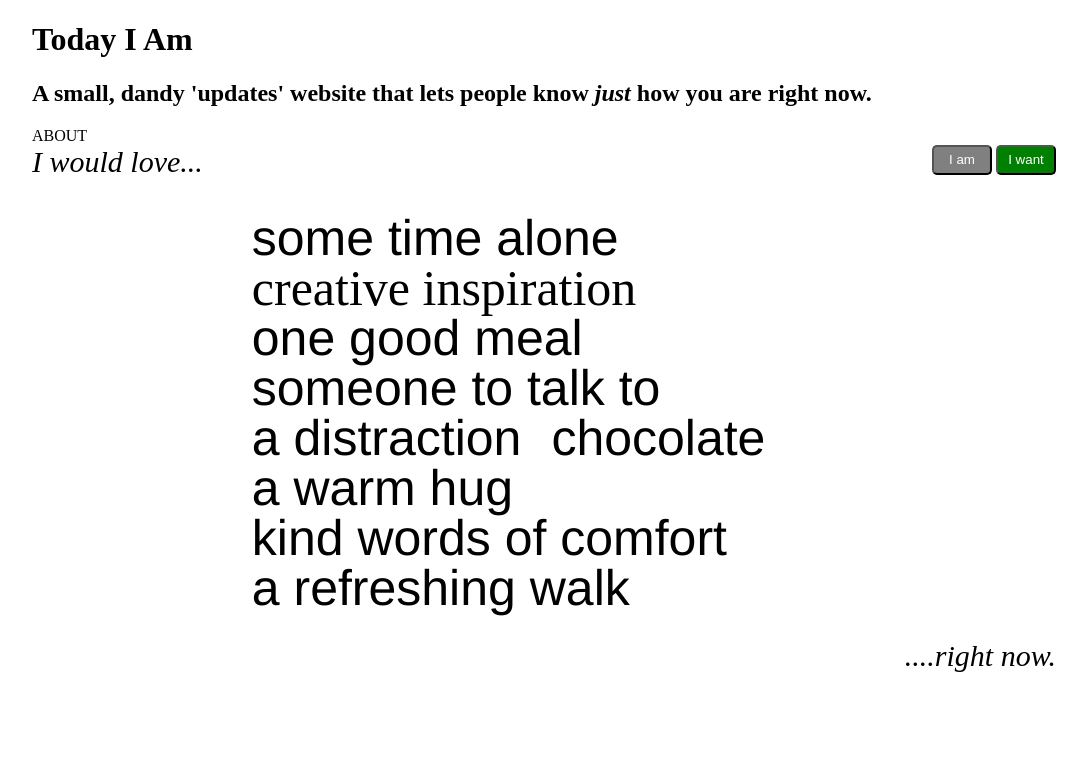
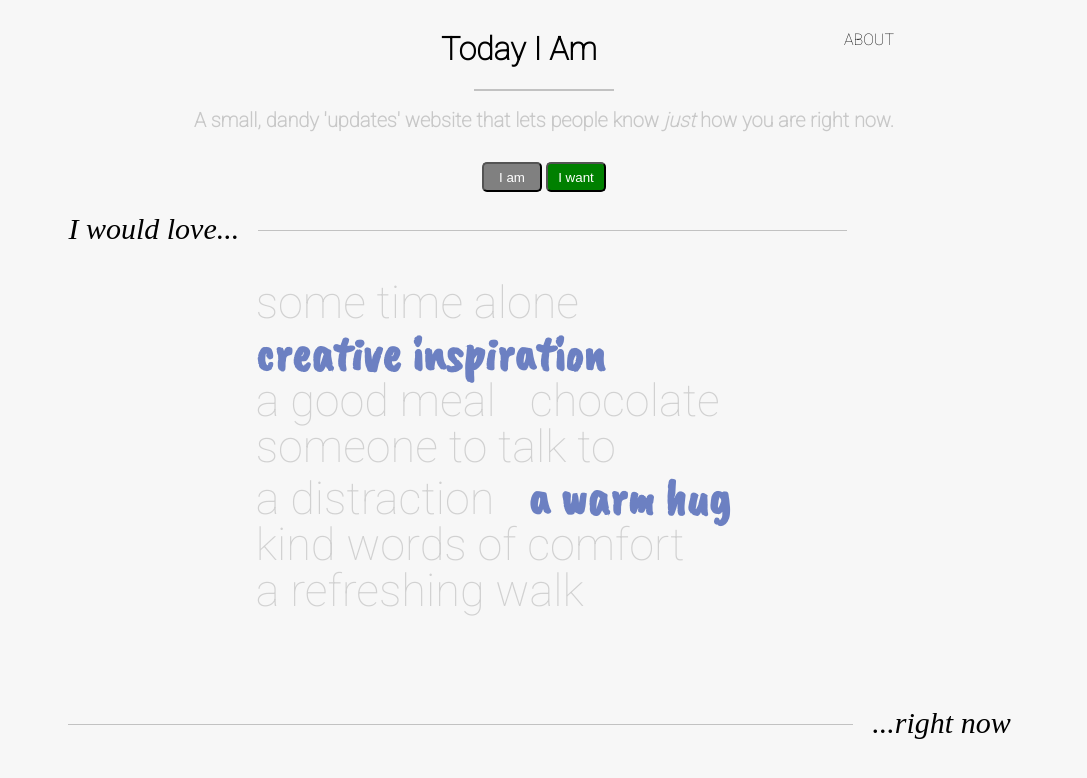
Before and after one commit to haesookim/today-i-am, a plain HTML site: page index.html in a window 1280 px wide. Both pictures are taken after a click on the button "I want". Shown: the whole page, without its empty margins (96-1183 px from the left). Drawn offline with nearby package versions, Linux system fonts and the light colour scheme.

Commit message:
improved design, added fonts and colors

```diff
--- a/index.html
+++ b/index.html
@@ -6,15 +6,18 @@
         content="A small, dandy 'updates' website that lets people know just how you are right now.">
     <meta charset="utf-8">
     <link href="style.css" type="text/css" rel="stylesheet">
+    <link href="https://fonts.googleapis.com/css?family=Caveat+Brush|Roboto:100" rel="stylesheet">
     <html dir="ltr">
 </head>
 
 <body>
     <header>
+        <div class="navigation"><div class="about">ABOUT</div></div>
+
         <h1>Today I Am</h1>
+        <hr>
         <h2>A small, dandy 'updates' website that lets people know <i>just</i> how you are right now.</h2>
 
-        <div class="about">ABOUT</div>
     </header>
 
     <main>
@@ -23,7 +26,10 @@
             <button id="request-button" onclick="showRequest()">I want</button>
         </div>
         <div class="container" id="status">
-            <div class="starter"><em>I am...</em></div>
+            <div class="starter-wrap">
+                <div class="starter"><em>I am...</em></div>
+                <hr>
+            </div>
 
             <div class="description">
                 <div class="word-choice">happy</div>
@@ -39,21 +45,28 @@
             </div>
         </div>
         <div class="container" id="request">
-            <div class="starter"><em>I would love...</em></div>
+            <div class="starter-wrap">
+                <div class="starter"><em>I would love...</em></div>
+                <hr>
+            </div>
+
 
             <div class="description">
                 <div class="word-choice">some time alone</div>
                 <div class="word-choice active">creative inspiration</div>
-                <div class="word-choice">one good meal</div>
+                <div class="word-choice">a good meal</div>
+                <div class="word-choice">chocolate</div>
                 <div class="word-choice">someone to talk to</div>
                 <div class="word-choice">a distraction</div>
-                <div class="word-choice">chocolate</div>
-                <div class="word-choice">a warm hug</div>
+                <div class="word-choice active">a warm hug</div>
                 <div class="word-choice">kind words of comfort</div>
                 <div class="word-choice">a refreshing walk</div>
             </div>
 
-            <div class="end">....right now.</div>
+            <div class="end-wrap">
+                <hr>
+                <div class="end"><em>...right now</em></div>
+            </div>
         </div>
     </main>
 
--- a/style.css
+++ b/style.css
@@ -1,10 +1,45 @@
 body{
+    background-color: rgb(247, 247, 247);
+}
+
+main{
     width: 80%;
     margin: 0 auto;
 }
 
+header{
+    font-family: 'Roboto', sans-serif;
+    text-align: center;
+    margin: 30px auto;
+    width: fit-content;
+}
+
+.navigation{
+    width: 100%;
+    height: fit-content;
+}
+
+h2{
+    font-size: 20px;
+    color: rgb(200,200,200);
+}
+
+hr{
+    width: 20%;
+    background-color: rgb(194, 194, 194);
+    border: none;
+    height: 2px;
+}
+
+.about{
+    float: right;
+}
+
 .button-wrapper{
-    float: right;
+    width: fit-content;
+    height: fit-content;
+    display: block;
+    margin: 20px auto;
 }
 
 button{
@@ -27,35 +62,74 @@ button{
     display: none;
 }
 
-#request .end{
+.starter{
+    font-size: 30px;
+    width: fit-content;
+    margin-right: 15px;
+    display: inline-block;
+}
+
+.starter-wrap{
+    vertical-align: middle;
+    height:auto;
+    margin-left: 30px;
+}
+
+.starter-wrap hr{
+    height:auto;
+    display: inline-block;
+    width: 60%;
+    background-color: rgb(194, 194, 194);
+    border: none;
+    height: 1px;
+}
+
+.end-wrap{
+    vertical-align: middle;
+    height: auto;
+    margin-left: 30px;
+}
+
+.end{
+    font-size: 30px;
+    width: fit-content;
+    margin-left: 15px;
+    display: inline-block;
     text-align: right;
     font-style: italic;
-    font-size: 30px;
 }
 
-.starter{
-    font-size: 30px;
+.end-wrap hr{
+    height:auto;
+    display: inline-block;
+    width: 80%;
+    background-color: rgb(194, 194, 194);
+    border: none;
+    height: 1px;
 }
 
 .description{
     height: 400px;
     width: 60%;
     margin: 30px auto;
+    align-items: center;
+    justify-content: center;
 }
 
 .word-choice{
-    float: left;
+    display: inline-block;
     width: fit-content;
-    height: 50px;
+    height: 45px;
     padding: 0px 15px;
     margin: 0px auto;
-    font-style: bold;
-    font-size: 50px;
-    font-family: Helvetica;
-    font-weight: 100;
+    font-size: 45px;
+    font-family: 'Roboto', sans-serif;
+    color: rgba(182, 182, 182, 0.589);
 }
 
 .word-choice.active{
-    font-family: 'Times New Roman', Times, serif;
-
+    font-weight: 700;
+    font-family: 'Caveat Brush', cursive;
+    color: rgb(108, 128, 194);
+    font-size: 50px;
 }
```
